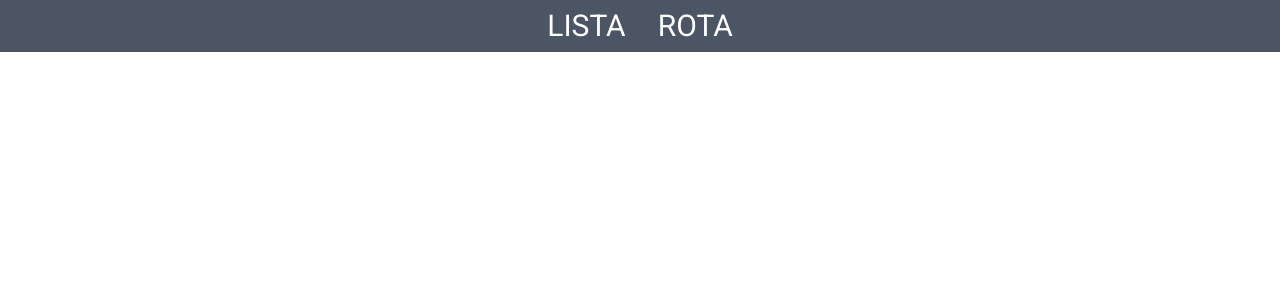
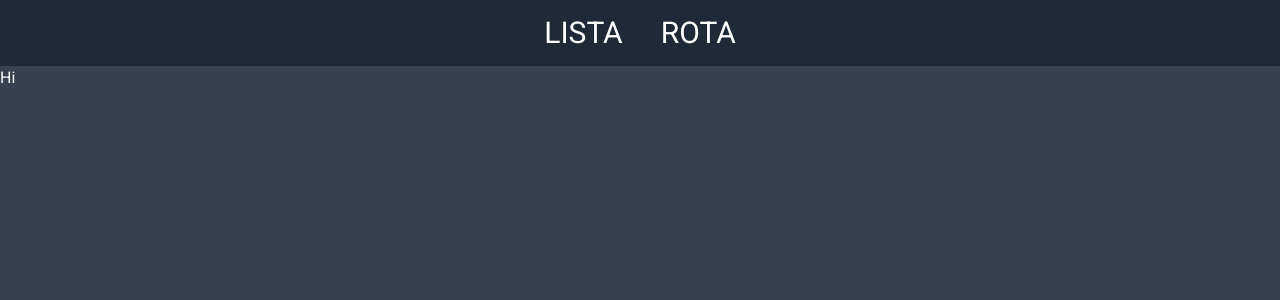
Before and after one commit to rodrigocitadin/cleaning-router, a Next.js app: page / in a window 1280 px wide. Shown: the top 300 px of the page. Built offline with nearby package versions, Linux system fonts and the light colour scheme.

Commit message:
header done

```diff
--- /dev/null
+++ b/app/components/LinkNavigation.tsx
@@ -0,0 +1,12 @@
+import Link from "next/link";
+
+export default function LinkNavigation({ text, href }: { text: string, href: string }) {
+  return (
+    <Link
+      href={href}
+      className="text-3xl leading-7 border-[3px] border-transparent hover:border-b-white"
+    >
+      {text}
+    </Link>
+  )
+}
--- a/app/layout.tsx
+++ b/app/layout.tsx
@@ -1,7 +1,7 @@
 import type { Metadata } from "next";
 import { Roboto } from "next/font/google"
 import "./globals.css";
-import Link from "next/link";
+import LinkNavigation from "./components/LinkNavigation";
 
 const roboto = Roboto({ weight: ['400', '700'], subsets: ["latin"] });
 
@@ -17,10 +17,12 @@ export default function RootLayout({
 }>) {
   return (
     <html lang="pt-br">
-      <body className={`${roboto.className} text-white`}>
-        <header className="flex gap-8 justify-center py-2 bg-gray-600">
-          <Link href="/" className="text-3xl">LISTA</Link>
-          <Link href="/route" className="text-3xl">ROTA</Link>
+      <body className={`${roboto.className} text-white bg-gray-700`}>
+        <header>
+          <nav className="flex gap-8 justify-center py-4 bg-gray-800">
+            <LinkNavigation href="/" text="LISTA"/>
+            <LinkNavigation href="/route" text="ROTA"/>
+          </nav>
         </header>
         {children}
       </body>
```
